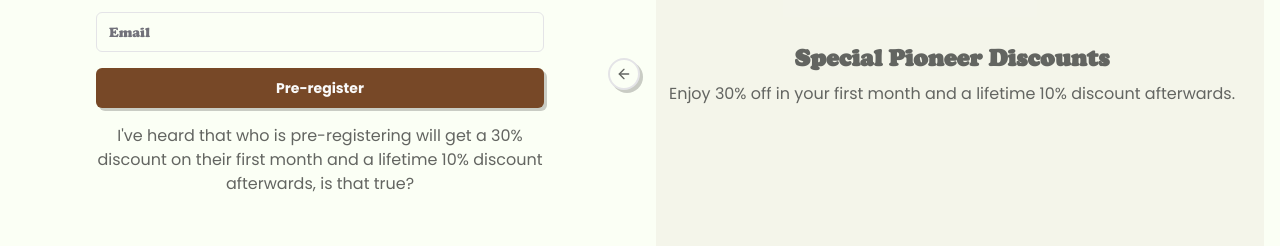
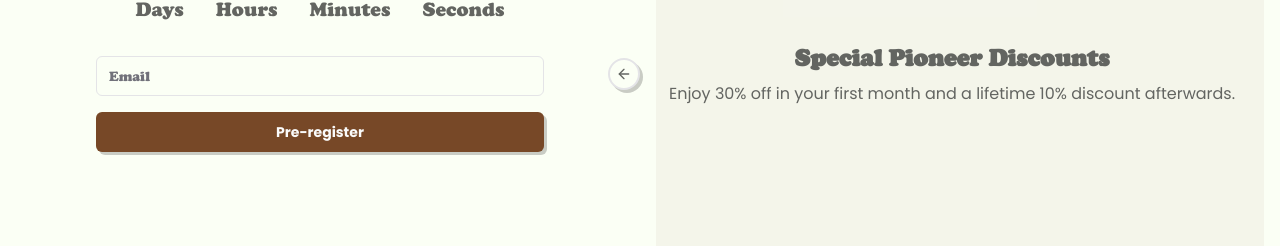
Before and after one commit to Vicente-Labs/migos-api, a Next.js app in the folder apps/web/: page /sign-up in a window 1280 px wide. Shown: the part 354-600 px from the top of the page. Built offline with nearby package versions, Linux system fonts and the light colour scheme.

Commit message:
feat(apps/web): add intl to countdown

```diff
--- a/apps/web/public/dictionaries/en-US.json
+++ b/apps/web/public/dictionaries/en-US.json
@@ -32,5 +32,7 @@
   "minutes": "Minutes",
   "seconds": "Seconds",
   "preRegister": "Pre-register",
-  "email": "Email"
+  "email": "Email",
+  "preRegisterCTA": "I've heard that who is pre-registering will get a 30% discount on their first month and a lifetime 10% discount afterwards, is that true?",
+  "mobilePreRegisterCTA": "I've heard that who is pre-registering will get a 30% discount on their first month and a lifetime 10% discount afterwards, and also has a lot more benefits for the early adopters, is that true?"
 }
--- a/apps/web/public/dictionaries/es-ES.json
+++ b/apps/web/public/dictionaries/es-ES.json
@@ -32,5 +32,7 @@
   "minutes": "Minutos",
   "seconds": "Segundos",
   "preRegister": "Pre-registrar",
-  "email": "Email"
+  "email": "Email",
+  "preRegisterCTA": "He oído que quienes se pre-registren obtendrán un 30% de descuento en su primer mes y un 10% de descuento de por vida después, es verdad?",
+  "mobilePreRegisterCTA": "He oído que quienes se pre-registren obtendrán un 30% de descuento en su primer mes y un 10% de descuento de por vida después, y también hay muchos más beneficios para los primeros usuarios, ¿es eso cierto?"
 }
--- a/apps/web/public/dictionaries/pt-BR.json
+++ b/apps/web/public/dictionaries/pt-BR.json
@@ -32,5 +32,7 @@
   "minutes": "Minutos",
   "seconds": "Segundos",
   "preRegister": "Pre-registrar",
-  "email": "E-mail"
+  "email": "E-mail",
+  "preRegisterCTA": "Eu ouvi que quem se pre-registrar vai ganhar um desconto de 30% na primeira mensalidade e um desconto de 10% pelo resto da vida, é verdade?",
+  "mobilePreRegisterCTA": "Eu ouvi que quem se pre-registrar vai ganhar um desconto de 30% na primeira mensalidade e um desconto de 10% pelo resto da vida, e também tem muitos mais benefícios para os usuários iniciais, é verdade?"
 }
--- a/apps/web/src/app/[lang]/page.tsx
+++ b/apps/web/src/app/[lang]/page.tsx
@@ -143,17 +143,13 @@ export default function Home() {
                   align="center"
                   className="hidden max-w-md text-center font-poppins text-sm sm:text-base md:block"
                 >
-                  I've heard that who is pre-registering will get a 30% discount
-                  on their first month and a lifetime 10% discount afterwards,
-                  is that true?
+                  {dictionary.preRegisterCTA}
                 </TooltipContent>
               </Tooltip>
             </TooltipProvider>
 
-            <span className="hidden max-w-md text-center font-poppins text-sm sm:text-base md:block">
-              I've heard that who is pre-registering will get a 30% discount on
-              their first month and a lifetime 10% discount afterwards, is that
-              true?
+            <span className="block max-w-md text-center font-poppins text-sm sm:text-base md:hidden">
+              {dictionary.mobilePreRegisterCTA}
             </span>
           </form>
         </div>
```
